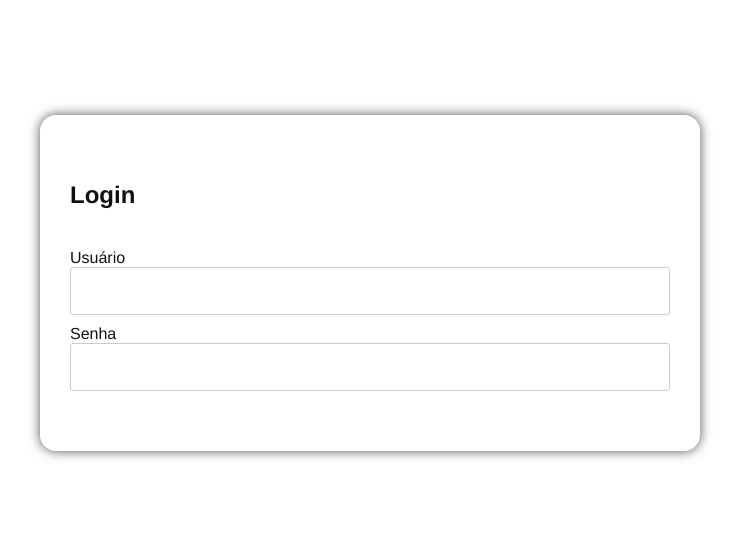
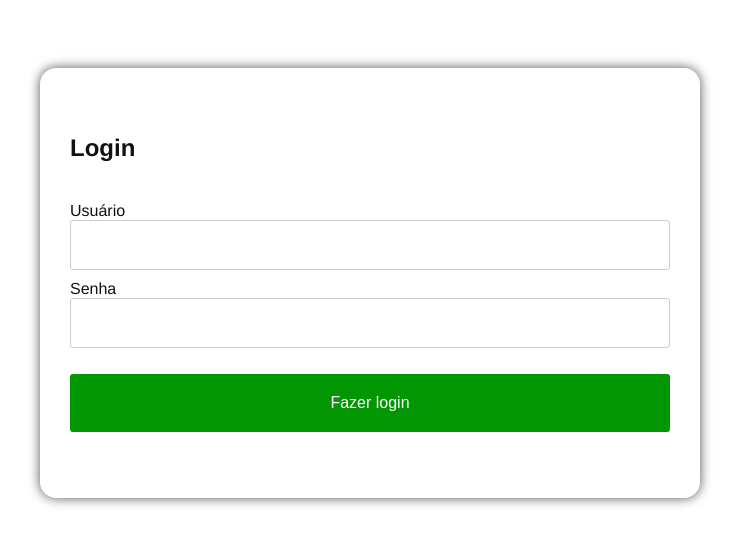
Before and after one commit to lab-uva/projeto-lab-uva, a React (Create React App) app in the folder labuva-frontend/: page /login in a window 1280 px wide. Shown: the part 117-662 px from the top of the page, without its empty margins (270-1009 px from the left). Built offline with nearby package versions, Linux system fonts and the light colour scheme.

Commit message:
feat(frontend) creating button component

```diff
--- /dev/null
+++ b/labuva-frontend/src/components/button/index.tsx
@@ -0,0 +1,32 @@
+import React, { Children, ReactNode } from 'react'
+import styled, { css } from 'styled-components'
+
+const ButtonStyle = styled.button<{ margin?: string }>`
+  ${({ margin = '0' }) => css`
+    width: 100%;
+    margin: ${margin};
+    padding: 20px 30px;
+    border-radius: 3px;
+    border: none;
+    background-color: #029602;
+    color: #fff;
+    cursor: pointer;
+    font-size: 1rem;
+
+    &:hover {
+      background-color: #046e04;
+    }
+  `}
+`
+
+type Props = {
+  children: React.ReactNode
+  margin?: string
+  onClick?: (e: React.MouseEvent<HTMLButtonElement, MouseEvent>) => void
+}
+
+export const Button = ({ children, margin, onClick }: Props) => (
+  <ButtonStyle margin={margin} onClick={onClick}>
+    {children}
+  </ButtonStyle>
+)
--- a/labuva-frontend/src/components/card/index.tsx
+++ b/labuva-frontend/src/components/card/index.tsx
@@ -1,8 +1,12 @@
-import React, { ReactNode } from 'react';
-import styled, { css} from 'styled-components';
+import React, { ReactNode } from 'react'
+import styled, { css } from 'styled-components'
 
-const Container = styled.div<{ width?: string; maxWidth?: string; padding?: string}>`
-${({ width="80%", maxWidth="600px", padding="1rem"}) => css`
+const Container = styled.div<{
+  width?: string
+  maxWidth?: string
+  padding?: string
+}>`
+  ${({ width = '80%', maxWidth = '600px', padding = '1rem' }) => css`
     width: ${width};
     max-width: ${maxWidth};
     height: auto;
@@ -13,15 +17,17 @@ ${({ width="80%", maxWidth="600px", padding="1rem"}) => css`
     box-shadow: 0px 0px 12px 0px rgba(0, 0, 0, 0.68);
     border-radius: 1rem;
   `}
-`;
+`
 
 type Props = {
-  children: ReactNode,
+  children: ReactNode
   width?: string
   maxWidth?: string
   padding?: string
-};
+}
 
-export const Card = ({ children, width, maxWidth, padding }: Props) => {
-  return <Container width={width} padding={padding} maxWidth={maxWidth}>{children}</Container>;
-};
+export const Card = ({ children, width, maxWidth, padding }: Props) => (
+  <Container width={width} padding={padding} maxWidth={maxWidth}>
+    {children}
+  </Container>
+)
--- a/labuva-frontend/src/components/forms/index.ts
+++ b/labuva-frontend/src/components/forms/index.ts
@@ -1,4 +1,4 @@
-import styled, { css } from 'styled-components';
+import styled, { css } from 'styled-components'
 
 export const Row = styled.div<{ margin?: string }>`
   ${({ margin }) => css`
@@ -7,10 +7,10 @@ margin: ${margin};
     display: flex;
     flex-direction: row;
   `}
-`;
+`
 
 export const Column = styled.div`
   width: 100%;
   display: flex;
   flex-direction: column;
-`;
+`
--- a/labuva-frontend/src/components/input/index.tsx
+++ b/labuva-frontend/src/components/input/index.tsx
@@ -1,5 +1,5 @@
-import React from 'react';
-import styled from 'styled-components';
+import React, { ReactComponentElement, useRef } from 'react'
+import styled from 'styled-components'
 
 const InputText = styled.input`
   padding: 15px;
@@ -10,8 +10,8 @@ const InputText = styled.input`
   box-sizing: border-box;
   font-family: montserrat;
   color: #2c3e50;
-  font-size: 13px;
-`;
+  font-size: 1rem;
+`
 
 const Label = styled.span``
 
@@ -28,11 +28,20 @@ export type Props = Omit<
   placeholderValue?: string
 }
 
-export const Input = ({id, label, width="100%", type="text", placeholderValue}: Props) => {
+export const Input = ({
+  id,
+  label,
+  width = '100%',
+  type = 'text',
+  placeholderValue,
+}: Props) => {
+  const innerRef = useRef<HTMLInputElement>(null)
+
   return (
     <div>
       <Label>{label}</Label>
       <InputText
+        ref={innerRef}
         id={id}
         width={width}
         type={type}
--- a/labuva-frontend/src/global.css.js
+++ b/labuva-frontend/src/global.css.js
@@ -1,4 +1,4 @@
-import { createGlobalStyle } from 'styled-components';
+import { createGlobalStyle } from 'styled-components'
 
 const GlobalStyle = createGlobalStyle`
   body {
@@ -17,6 +17,6 @@ const GlobalStyle = createGlobalStyle`
     }
 
   }
-`;
+`
 
-export default GlobalStyle;
+export default GlobalStyle
--- a/labuva-frontend/src/pages/login/index.tsx
+++ b/labuva-frontend/src/pages/login/index.tsx
@@ -1,9 +1,10 @@
-import React, { useState } from 'react';
-import { Card } from '../../components/card';
-import styled from 'styled-components';
-import { Row } from '../../components/forms';
-import { Input } from '../../components/input';
-import { useForm } from 'react-hook-form';
+import React, { useState } from 'react'
+import { Card } from '../../components/card'
+import styled from 'styled-components'
+import { Row } from '../../components/forms'
+import { Input } from '../../components/input'
+import { useForm } from 'react-hook-form'
+import { Button } from '../../components/button'
 
 const Container = styled.div`
   width: 100vw;
@@ -11,7 +12,7 @@ const Container = styled.div`
   display: flex;
   justify-content: center;
   align-items: center;
-`;
+`
 
 type LoginInput = {
   email: string
@@ -24,12 +25,15 @@ export const Login = () => {
   return (
     <Container>
       <Card padding="50px 30px">
-        <Row margin='0 0 24px 0'>
+        <Row margin="0 0 24px 0">
           <h1>Login</h1>
         </Row>
-        <Input type='email' label='Usuário' {...register('email')}/>
-        <Input type='password' label='Senha' {...register('password')}/>
+        <Input type="email" label="Usuário" {...register('email')} />
+        <Input type="password" label="Senha" {...register('password')} />
+        <Button margin="16px 0" onClick={() => console.log('logado')}>
+          Fazer login
+        </Button>
       </Card>
     </Container>
-  );
-};
+  )
+}
--- a/labuva-frontend/src/pages/signup/index.tsx
+++ b/labuva-frontend/src/pages/signup/index.tsx
@@ -1,5 +1,5 @@
-import React from 'react';
+import React from 'react'
 
 export const Signup = () => {
-  return <div>tela cadastro</div>;
-};
+  return <div>tela cadastro</div>
+}
```
Also changed, not shown: labuva-frontend/src/App.tsx (+4 -4 lines), labuva-frontend/src/index.tsx (+15 -21 lines), 1 other file (tests, documents, lock files or other folders). Lines whose indentation alone changed are shown as unchanged.
